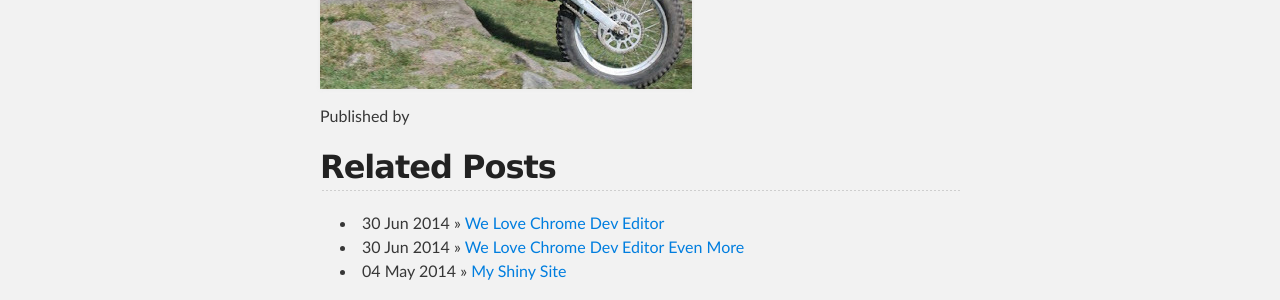
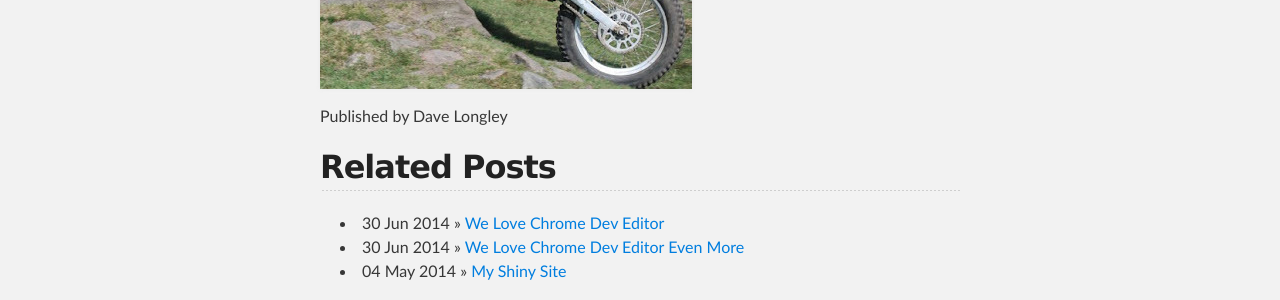
Before and after one commit to dindigit/dindigit.github.io, a Jekyll site: the page built from _posts/2014-05-04-paddy-gorgeous.md, in a window 1280 px wide. Shown: the part 942-1242 px from the top of the page. Built offline with Jekyll 4.4.1, drawn with Linux system fonts in a browser that asks for light colours.

```diff
--- a/_layouts/post.html
+++ b/_layouts/post.html
@@ -5,7 +5,7 @@ published: true
 
 <div id="post">
 {{ content }}
-<p>Published by <a href="mailto:{{post.author-email}}"></a>{{post.author}}</a></p>
+<p>Published by <a href="mailto:{{page.author-email}}"></a>{{page.author}}</a></p>
 </div>
 
 <div id="related">
```
